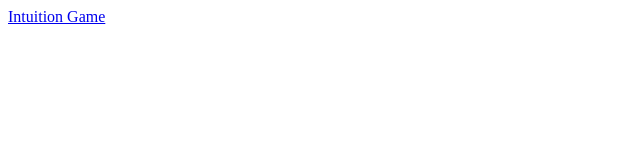
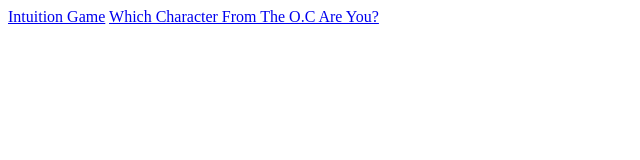
Before and after one commit to saimasabur3/ssportfolio.github.io, a plain HTML site: page index.html in a window 1280 px wide. Shown: the whole page, without its empty margins (0-640 px from the left). Drawn offline with Linux system fonts and the light colour scheme.

Commit message:
Update index.html

```diff
--- a/index.html
+++ b/index.html
@@ -11,4 +11,6 @@
   </head>
 <a href="saimasabur3.github.io/Intuition-Test">Intuition Game</a>
 
+<a href="https://saimasabur3.github.io/Saimas-Quiz-Game">Which Character From The O.C Are You?</a>
+
 </html>
```
